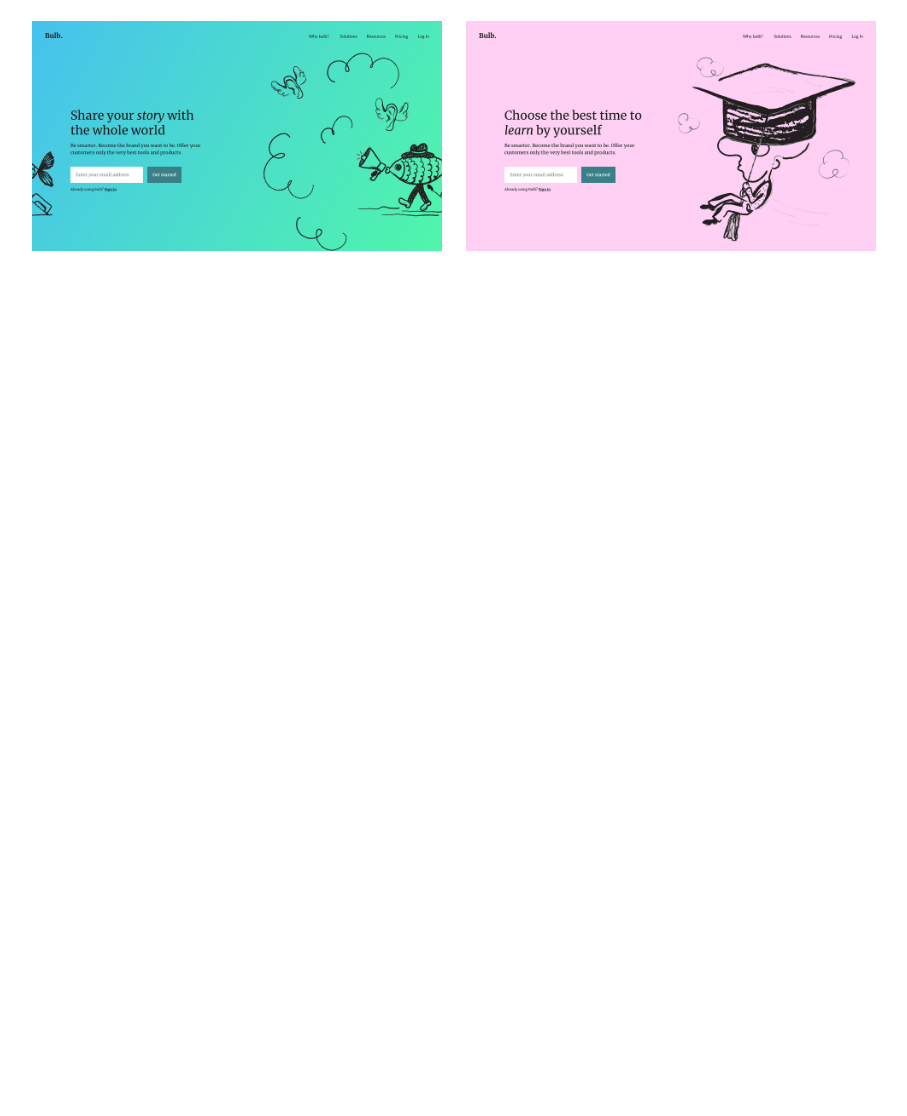
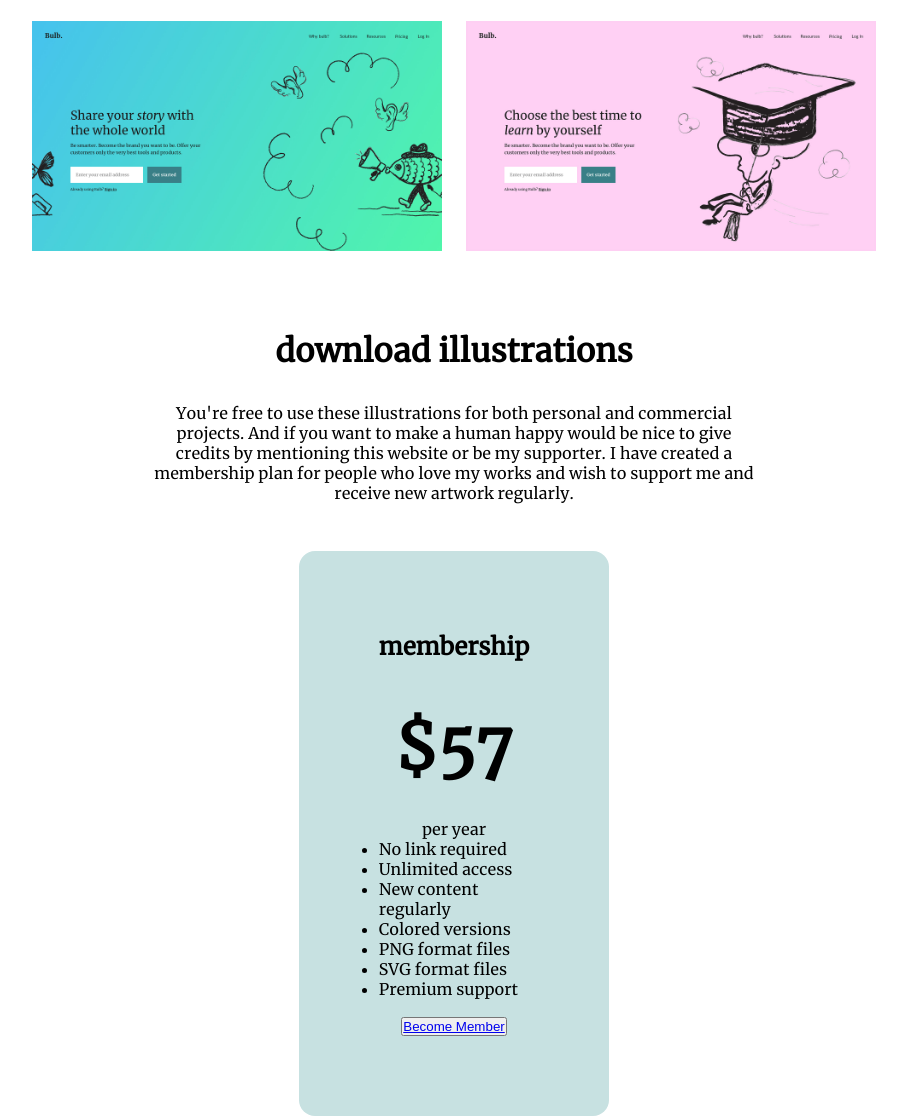
Before and after one commit to digitalflowerstudio/project_01, a plain HTML site: page index.html in a window 1280 px wide. Shown: the part 2414-3530 px from the top of the page, without its empty margins (186-1093 px from the left). Before the commit the page ends 2665 px from the top, so only its background shows below. Drawn offline with Linux system fonts and the light colour scheme.

Commit message:
examples fertig

```diff
--- a/assets/css/style.css
+++ b/assets/css/style.css
@@ -50,7 +50,9 @@ header nav ul li a {
 .welcome,
 .applications,
 .suggestions,
-.examples {
+.examples,
+.downloads,
+.membership {
     margin-left: 10%;
     margin-right: 10%;
 }
@@ -93,7 +95,8 @@ header nav ul li a {
 .absurd p,
 .expressiveness p,
 .applications p,
-.examples p {
+.examples p,
+.downloads p {
     margin-top: 2em;
     max-width: 600px;
 }
@@ -203,6 +206,44 @@ header nav ul li a {
     height: auto,
 }
 
+/* -- Section Downloads -- */
+
+.downloads {
+    margin-top: 5em;
+    display: flex;
+    flex-direction: column;
+    justify-content: center;
+    align-items: center;
+}
+
+.download-text {
+    display: flex;
+    flex-direction: column;
+    align-items: center;
+    text-align: center;
+}
+
+.membership {
+    display: flex;
+    flex-direction: column;
+    align-items: center;
+    margin-top: 3em;
+    background-color: rgb(199, 225, 225);
+    border-radius: 1em;
+    padding: 5em;
+    width: min-content;
+}
+
+.price {
+    margin-top: 0.7em;
+    font-size: 4em;
+}
+
+.member {
+    margin-top: 1em;
+}
+
+
 /* -- Article Absurd - Buttons -- */
 
 .buttons {
--- a/index.html
+++ b/index.html
@@ -166,14 +166,20 @@
 
         </section>
 
-        <!-- <section class="download">
+        <section class="downloads">
 
-            <h1>download illustrations</h1>
+            <div class="download-text">
 
-            <p>You're free to use these illustrations for both personal and commercial projects. And if you want to make
-                a human happy would be nice to give credits by mentioning this website or be my supporter. I have
-                created a membership plan for people who love my works and wish to support me and receive new artwork
-                regularly.</p>
+                <h1>download illustrations</h1>
+
+                <p>You're free to use these illustrations for both personal and commercial projects. And if you want to
+                    make
+                    a human happy would be nice to give credits by mentioning this website or be my supporter. I have
+                    created a membership plan for people who love my works and wish to support me and receive new
+                    artwork
+                    regularly.</p>
+
+            </div>
 
             <div class="membership">
 
@@ -195,9 +201,22 @@
 
                 </ul>
 
+                <div class="member">
+
+                    <button class="becomeMember">
+
+                        <a href="#">Become Member</a>
+
+                    </button>
+
+                </div>
+
             </div>
 
-        </section> -->
+            </div>
+
+        </section>
+
     </main>
 
     <!-- <footer>
```
